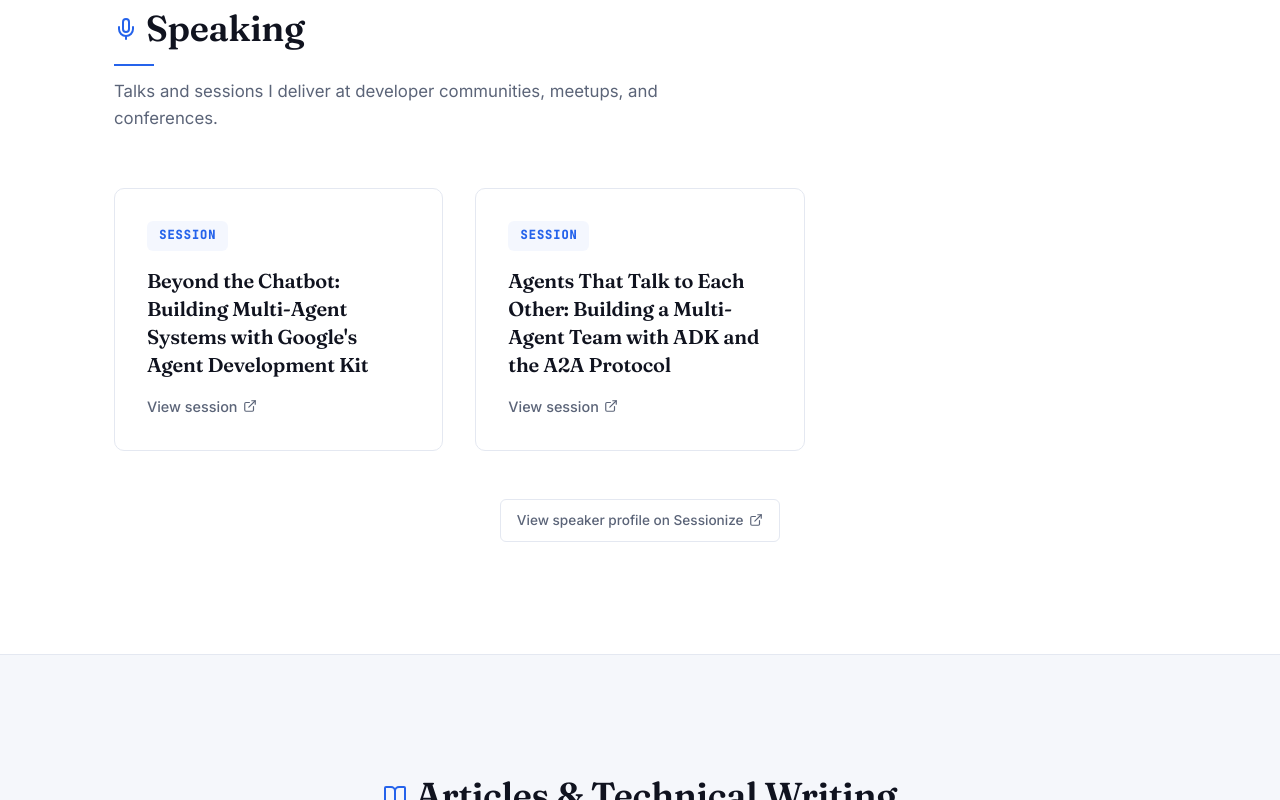
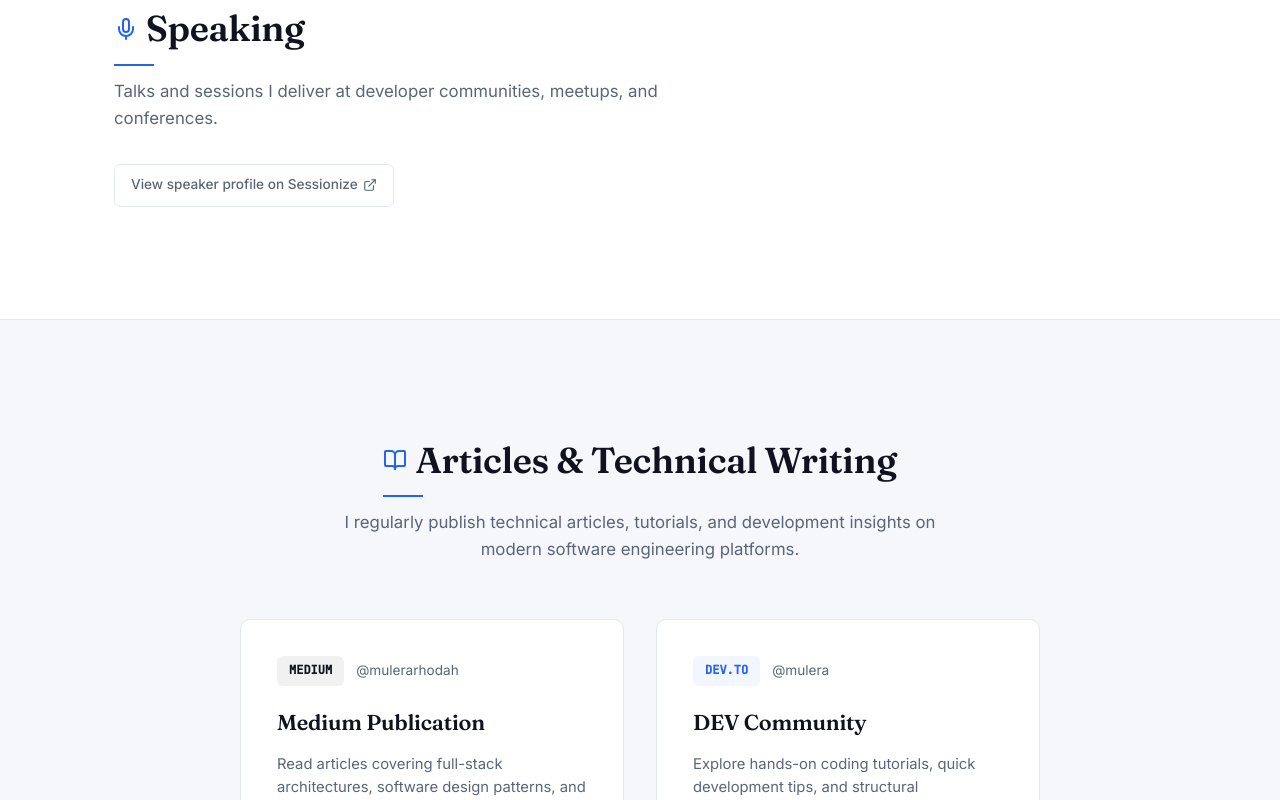
Before and after one commit to Ro-wdy/Portfolio-1.1, a React (Vite) app: page / in a window 1280 px wide. Shown: the part 4988-5788 px from the top of the page. Built offline with nearby package versions, Linux system fonts and the light colour scheme; no server answers.

Commit message:
updated speaker session

```diff
--- a/src/components/SpeakingSection.jsx
+++ b/src/components/SpeakingSection.jsx
@@ -1,62 +1,12 @@
-import React, { useEffect, useState } from 'react';
+import React from 'react';
 import { Mic, ExternalLink } from 'lucide-react';
-import { sessionize, fallbackTalks } from '../data/talksData';
-
-// Sessionize only offers a `document.write(...)` embed script, which cannot run
-// inside a React app after the page has loaded. The endpoint allows cross-origin
-// requests, so we fetch the script text, pull the HTML out of the
-// document.write calls, and parse the session list ourselves.
-const parseSessionizeScript = (scriptText) => {
-  const chunks = [];
-  const writeCall = /document\.write\('((?:\\.|[^'\\])*)'\);/g;
-  let match;
-  while ((match = writeCall.exec(scriptText)) !== null) {
-    chunks.push(match[1]);
-  }
-  if (chunks.length === 0) return [];
-
-  const html = chunks
-    .join('')
-    .replace(/\\u([0-9a-fA-F]{4})/g, (_, hex) => String.fromCharCode(parseInt(hex, 16)))
-    .replace(/\\"/g, '"')
-    .replace(/\\'/g, "'")
-    .replace(/\\\\/g, '\\');
-
-  const doc = new DOMParser().parseFromString(html, 'text/html');
-  return Array.from(doc.querySelectorAll('a.sz-item__title'))
-    .map((anchor) => ({
-      id: anchor.href.split('/').pop(),
-      title: anchor.textContent.trim(),
-      url: anchor.href
-    }))
-    .filter((talk) => talk.title && talk.url);
-};
+import { sessionize } from '../data/talksData';
 
 const SpeakingSection = () => {
-  const [talks, setTalks] = useState(fallbackTalks);
-
-  useEffect(() => {
-    let cancelled = false;
-
-    fetch(sessionize.embedUrl)
-      .then((response) => (response.ok ? response.text() : Promise.reject(response.status)))
-      .then((text) => {
-        const liveTalks = parseSessionizeScript(text);
-        if (!cancelled && liveTalks.length > 0) setTalks(liveTalks);
-      })
-      .catch(() => {
-        // Keep the static fallback list.
-      });
-
-    return () => {
-      cancelled = true;
-    };
-  }, []);
-
   return (
     <section className="section" id="speaking" style={{ borderTop: '1px solid var(--border-light)' }}>
       <div className="container">
-        <div className="section-title-wrapper">
+        <div className="section-title-wrapper" style={{ marginBottom: '2rem' }}>
           <h2 className="section-title" style={{ display: 'inline-flex', alignItems: 'center', gap: '0.5rem' }}>
             <Mic size={24} className="text-accent" /> Speaking
           </h2>
@@ -65,35 +15,15 @@
           </p>
         </div>
 
-        <div className="talks-grid">
-          {talks.map((talk) => (
-            <a
-              key={talk.id}
-              href={talk.url}
-              target="_blank"
-              rel="noopener noreferrer"
-              className="talk-card"
-            >
-              <span className="talk-card-label">Session</span>
-              <h3 className="talk-card-title">{talk.title}</h3>
-              <span className="talk-card-link">
-                View session <ExternalLink size={14} />
-              </span>
-            </a>
-          ))}
-        </div>
-
-        <div className="speaking-footer">
         <a
           href={sessionize.profileUrl}
           target="_blank"
           rel="noopener noreferrer"
           className="project-btn project-btn-secondary"
-            style={{ flex: 'none', textDecoration: 'none' }}
+          style={{ flex: 'none', textDecoration: 'none', display: 'inline-flex' }}
         >
           View speaker profile on Sessionize <ExternalLink size={14} />
         </a>
-        </div>
       </div>
     </section>
   );
--- a/src/data/talksData.js
+++ b/src/data/talksData.js
@@ -1,21 +1,4 @@
-// Speaker profile on Sessionize. The SpeakingSection fetches live sessions
-// from this speaker ID and falls back to `fallbackTalks` if the request fails.
+// Speaker profile on Sessionize, linked from the Speaking section.
 export const sessionize = {
-  speakerId: "q425n2ucjr",
-  profileUrl: "https://sessionize.com/rhodah-mulera",
-  // Unstyled embed variant: returns the session list without Sessionize's CSS.
-  embedUrl: "https://sessionize.com/api/speaker/sessions/q425n2ucjr/0x1x3fb393x"
+  profileUrl: "https://sessionize.com/rhodah-mulera"
 };
-
-export const fallbackTalks = [
-  {
-    id: "192288",
-    title: "Beyond the Chatbot: Building Multi-Agent Systems with Google's Agent Development Kit",
-    url: "https://sessionize.com/s/rhodah-mulera/beyond-the-chatbot-building-multi-agent-systems-wi/192288"
-  },
-  {
-    id: "192287",
-    title: "Agents That Talk to Each Other: Building a Multi-Agent Team with ADK and the A2A Protocol",
-    url: "https://sessionize.com/s/rhodah-mulera/agents-that-talk-to-each-other-building-a-multi-ag/192287"
-  }
-];
--- a/src/index.css
+++ b/src/index.css
@@ -1268,71 +1268,6 @@
   line-height: 1.6;
 }
 
-.talks-grid {
-  display: grid;
-  grid-template-columns: repeat(auto-fill, minmax(300px, 1fr));
-  gap: 2rem;
-}
-
-.talk-card {
-  display: flex;
-  flex-direction: column;
-  gap: 1rem;
-  padding: 2rem;
-  background-color: var(--bg-primary);
-  border: 1px solid var(--border-light);
-  border-radius: var(--radius-md);
-  text-decoration: none;
-  color: inherit;
-  transition: var(--transition-normal);
-}
-
-.talk-card:hover {
-  transform: translateY(-4px);
-  box-shadow: var(--shadow-md);
-  border-color: var(--accent-blue);
-}
-
-.talk-card-label {
-  width: fit-content;
-  font-size: 0.75rem;
-  font-weight: 700;
-  text-transform: uppercase;
-  letter-spacing: 0.08em;
-  color: var(--accent-blue);
-  background-color: var(--accent-blue-light);
-  padding: 0.35rem 0.75rem;
-  border-radius: var(--radius-sm);
-  font-family: var(--font-mono);
-}
-
-.talk-card-title {
-  font-size: 1.25rem;
-  line-height: 1.4;
-  color: var(--text-primary);
-  flex-grow: 1;
-}
-
-.talk-card-link {
-  display: inline-flex;
-  align-items: center;
-  gap: 0.35rem;
-  font-size: 0.9rem;
-  font-weight: 500;
-  color: var(--text-secondary);
-  transition: color var(--transition-normal);
-}
-
-.talk-card:hover .talk-card-link {
-  color: var(--accent-blue);
-}
-
-.speaking-footer {
-  display: flex;
-  justify-content: center;
-  margin-top: 3rem;
-}
-
 /* -------------------------------------------------------------
    Responsive Breakpoints
    ------------------------------------------------------------- */
@@ -1459,7 +1394,6 @@
 .project-title,
 .practice-title,
 .experience-role,
-.talk-card-title,
 .work-card-title,
 .contact-info-title,
 .form-title,
```
Lines whose indentation alone changed are shown as unchanged.
